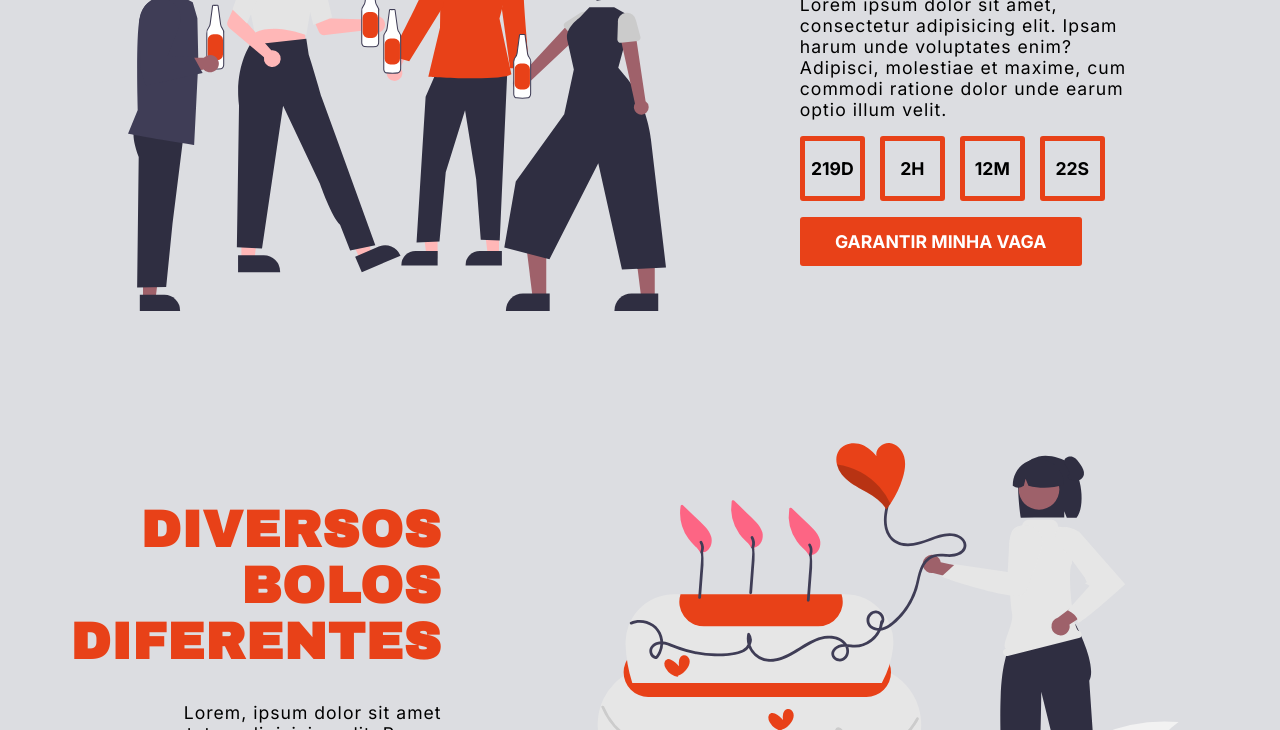
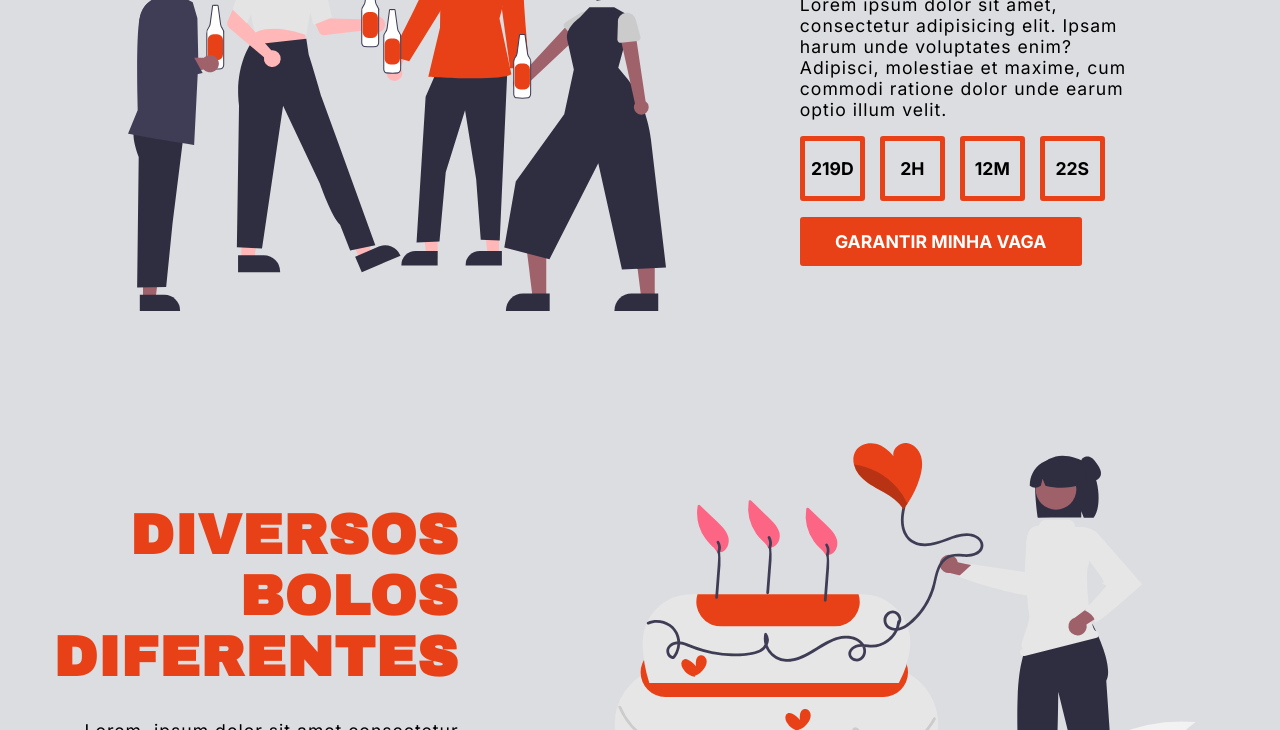
Before and after one commit to LeonardoSantosOliveira/EBAC-BIRTHDAY, a website built with Parcel: page src/index.html in a window 1280 px wide. Shown: the part 222-952 px from the top of the page. Built offline with nearby package versions, Linux system fonts and the light colour scheme.

Commit message:
correçao text-titles

```diff
--- a/src/styles/layout/cake.scss
+++ b/src/styles/layout/cake.scss
@@ -24,8 +24,4 @@
             text-align: center;
         }
     }
-
-    .text-title{
-        font-size: 3.2em;
-    }
 }
--- a/src/styles/layout/churras.scss
+++ b/src/styles/layout/churras.scss
@@ -21,5 +21,6 @@
 
     .text-title{
         text-align: center;
+
     }
 }
--- a/src/styles/layout/layout.scss
+++ b/src/styles/layout/layout.scss
@@ -2,3 +2,4 @@
 @use 'cake.scss';
 @use 'churras.scss';
 @use 'boxes.scss';
+@use 'footer.scss';
--- a/src/styles/modules/classes.scss
+++ b/src/styles/modules/classes.scss
@@ -36,4 +36,8 @@
     font-size: 3.5em;
     text-transform: uppercase;
     user-select: none;
+
+    @include mixins.mobile{
+        font-size: 2.5em;
+    }
 }
```
Also changed, not shown: src/styles/layout/footer.scss (added).
